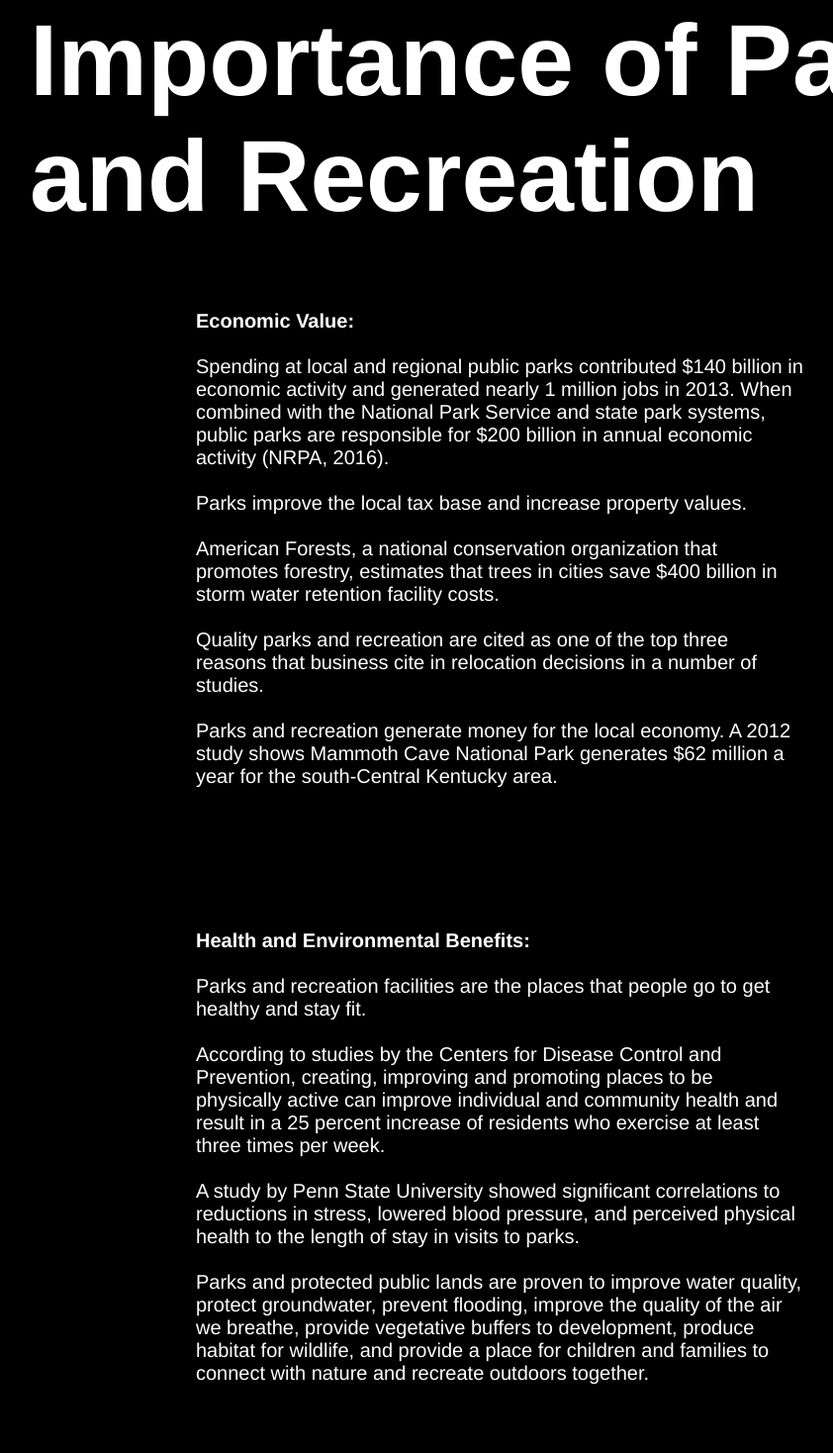
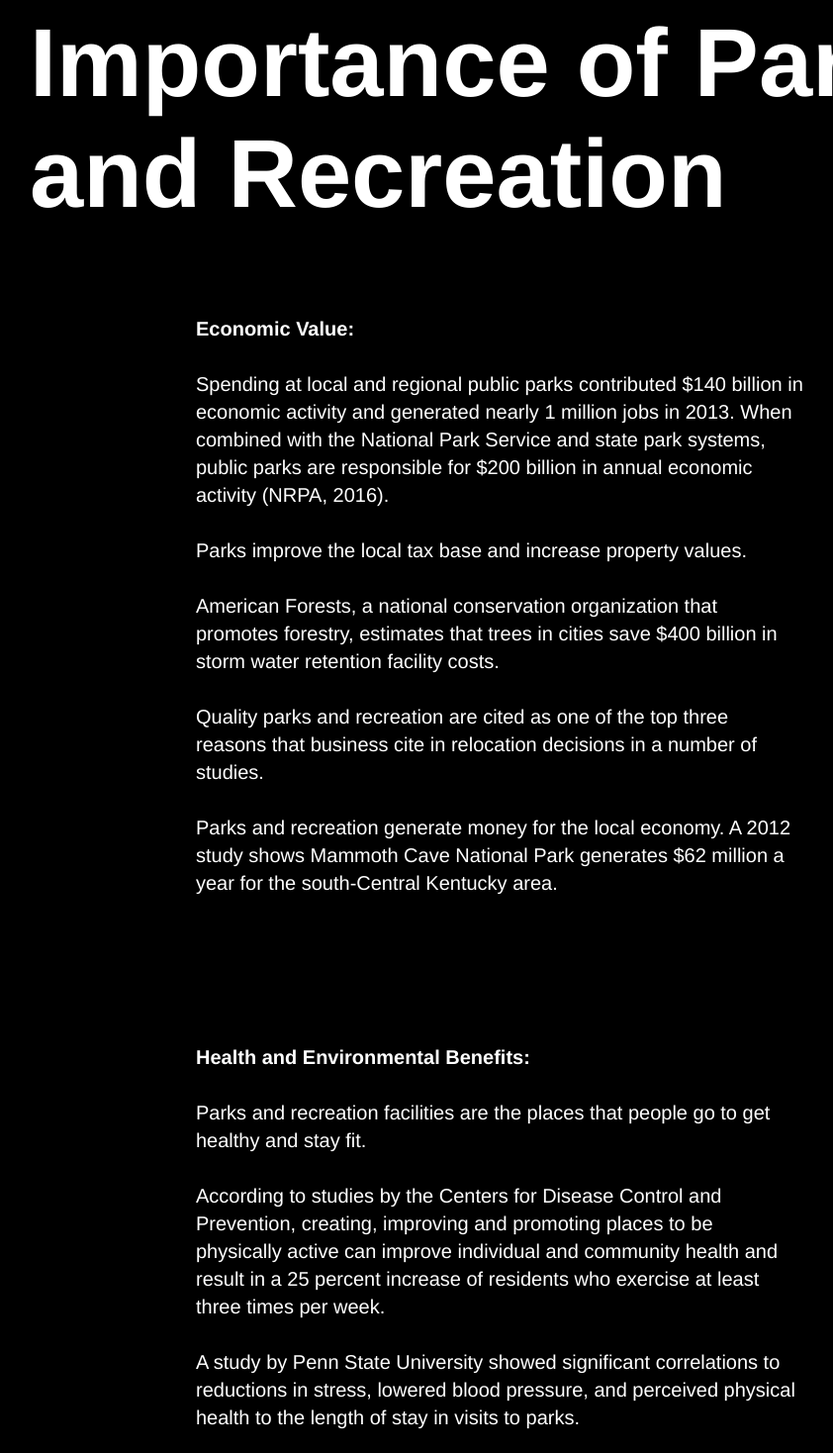
Before and after one commit to danielshui/park, a plain HTML site: page parksign.html in a window 1280 px wide. Shown: the part 92-1560 px from the top of the page at 99% size, without its empty margins (110-952 px from the left). Drawn offline with nearby package versions, Linux system fonts and the light colour scheme.

Commit message:
04/03/2021 (3)

```diff
--- a/Style Folder/style.css
+++ b/Style Folder/style.css
@@ -619,7 +619,7 @@
 	.pgcontent {
 		padding-bottom: 300px;
 	    color:white;
-		font-size: 68px;
+		font-size: 65px;
 		position: relative;
 		top: -300px;
 		display: flex;
@@ -650,6 +650,7 @@
 		color:white;
 		font-size: 20px;
 		font-family: Helvetica;
+		line-height: 28px;
 		}
 
 	.pgtwo {
@@ -660,6 +661,7 @@
 		color:white;
 		font-size: 20px;
 		font-family: Helvetica;
+		line-height: 28px;
 		}
 
 	.pgthree {
@@ -670,6 +672,7 @@
 		color:white;
 		font-size: 20px;
 		font-family: Helvetica;
+		line-height: 28px;
 		}
 
 	.citation {
```
